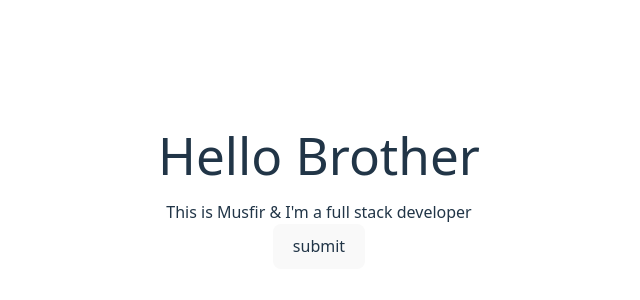
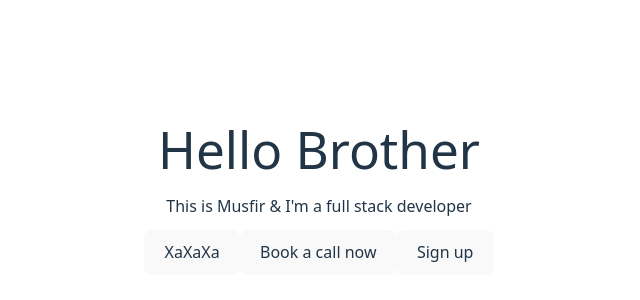
Before and after one commit to Musfirali/firstProj, a React (Vite) app: page / in a window 1280 px wide. Shown: the part 202-502 px from the top of the page, without its empty margins (321-961 px from the left). Built offline with nearby package versions, Linux system fonts and the light colour scheme.

Commit message:
Played with Buttons learning React Components

```diff
--- a/src/App.tsx
+++ b/src/App.tsx
@@ -8,6 +8,8 @@ function App() {
     <h1>Hello Brother</h1>
     <p className='mt-4'>This is Musfir & I'm a full stack developer</p>
     <Button/>
+    <Button text='Book a call now'/>
+    <Button text='Sign up'></Button>
     </>
   )
 }
--- a/src/components/Button.tsx
+++ b/src/components/Button.tsx
@@ -1,5 +1,8 @@
-function Button({text = "submit"}){
-    return <button>{text}</button>
+function Button({text}){
+    if(!text){
+        text = "XaXaXa"
+    }
+    return <button className="mt-3">{text}</button>
 }
 
 export default Button
```
